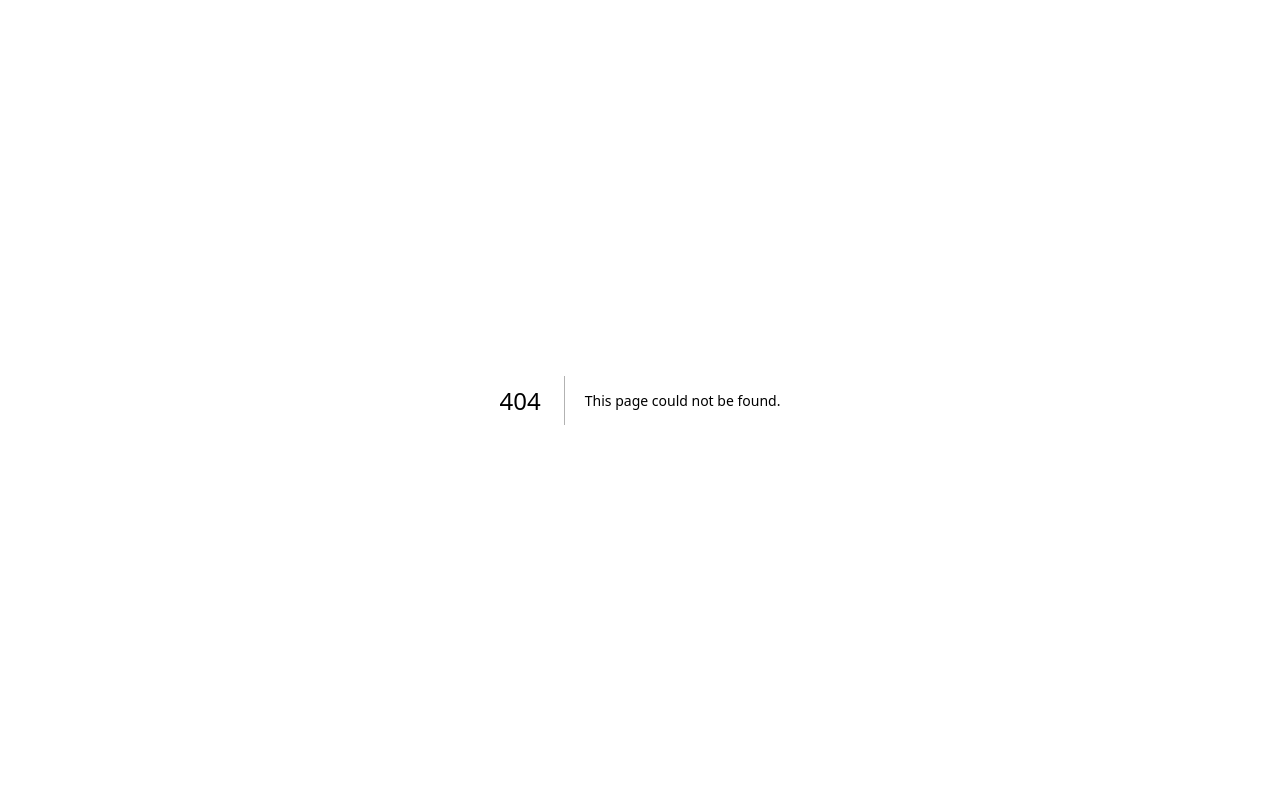
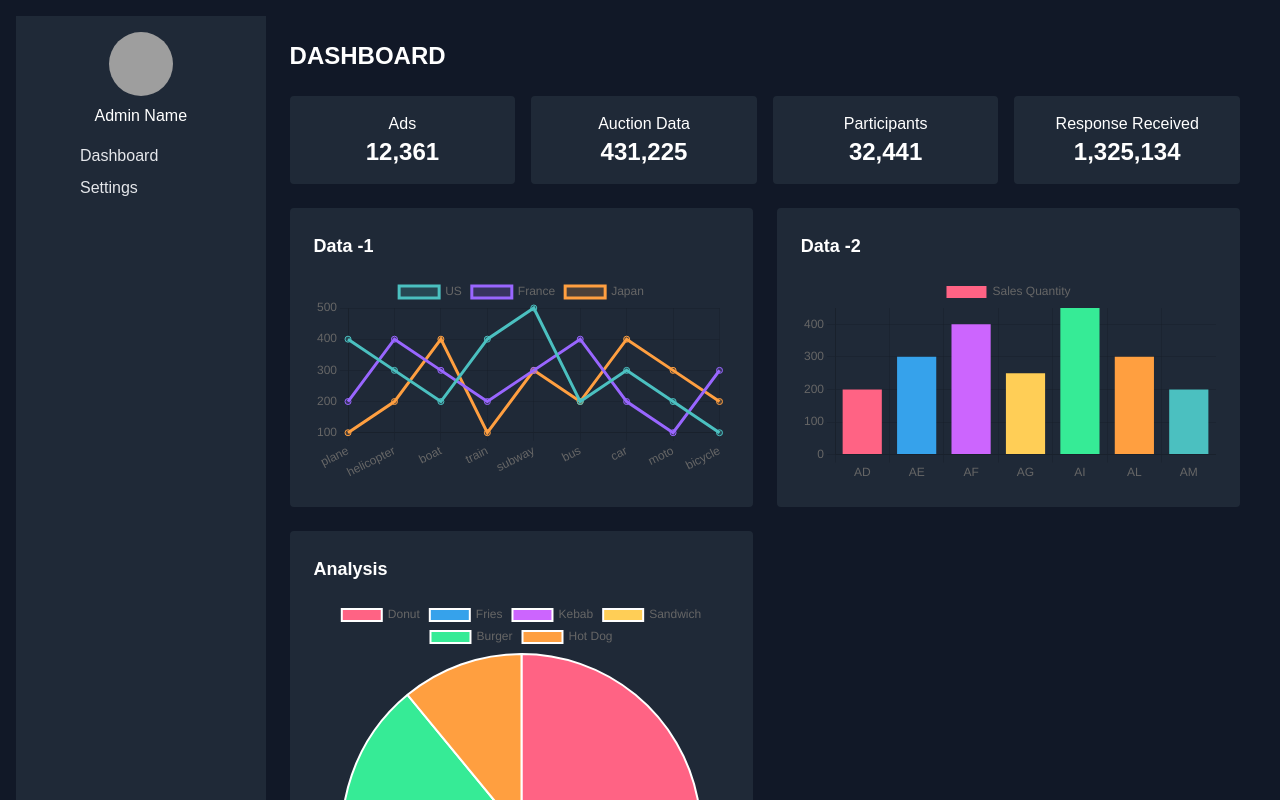
Before and after one commit to Ayush5071/Web_Stark, a Next.js app in the folder client/: page /dashboard in a window 1280 px wide. Before the commit this address had no page. Shown: the top 800 px of the page. Built offline with nearby package versions, Linux system fonts and the light colour scheme; grey boxes are pictures that could not be loaded.

Commit message:
adding dashboard

```diff
--- a/client/jsconfig.json
+++ b/client/jsconfig.json
@@ -1,5 +1,6 @@
 {
   "compilerOptions": {
+    "jsx": "react",
     "paths": {
       "@/*": ["./src/*"]
     }
--- /dev/null
+++ b/client/src/app/dashboard/page.tsx
@@ -0,0 +1,157 @@
+"use client"
+import React from 'react';
+import {
+    Chart as ChartJS,
+    CategoryScale,
+    LinearScale,
+    PointElement,
+    LineElement,
+    BarElement,
+    Title,
+    Tooltip,
+    Legend,
+    ArcElement
+} from 'chart.js';
+import { Line, Bar, Pie } from 'react-chartjs-2';
+
+ChartJS.register(
+    CategoryScale,
+    LinearScale,
+    PointElement,
+    LineElement,
+    BarElement,
+    Title,
+    Tooltip,
+    Legend,
+    ArcElement
+);
+
+const dashboard = () => {
+    const lineData = {
+        labels: ['plane', 'helicopter', 'boat', 'train', 'subway', 'bus', 'car', 'moto', 'bicycle'],
+        datasets: [
+            {
+                label: 'US',
+                data: [400, 300, 200, 400, 500, 200, 300, 200, 100],
+                borderColor: 'rgba(75, 192, 192, 1)',
+                backgroundColor: 'rgba(75, 192, 192, 0.2)',
+            },
+            {
+                label: 'France',
+                data: [200, 400, 300, 200, 300, 400, 200, 100, 300],
+                borderColor: 'rgba(153, 102, 255, 1)',
+                backgroundColor: 'rgba(153, 102, 255, 0.2)',
+            },
+            {
+                label: 'Japan',
+                data: [100, 200, 400, 100, 300, 200, 400, 300, 200],
+                borderColor: 'rgba(255, 159, 64, 1)',
+                backgroundColor: 'rgba(255, 159, 64, 0.2)',
+            },
+        ],
+    };
+
+    const barData = {
+        labels: ['AD', 'AE', 'AF', 'AG', 'AI', 'AL', 'AM'],
+        datasets: [
+            {
+                label: 'Sales Quantity',
+                data: [200, 300, 400, 250, 450, 300, 200],
+                backgroundColor: [
+                    '#ff6384',
+                    '#36a2eb',
+                    '#cc65fe',
+                    '#ffce56',
+                    '#36eb96',
+                    '#ff9f40',
+                    '#4bc0c0',
+                ],
+            },
+        ],
+    };
+
+    const pieData = {
+        labels: ['Donut', 'Fries', 'Kebab', 'Sandwich', 'Burger', 'Hot Dog'],
+        datasets: [
+            {
+                label: 'Revenue Generated',
+                data: [300, 50, 100, 40, 120, 75],
+                backgroundColor: [
+                    '#ff6384',
+                    '#36a2eb',
+                    '#cc65fe',
+                    '#ffce56',
+                    '#36eb96',
+                    '#ff9f40',
+                ],
+            },
+        ],
+    };
+
+    return (
+        <div className="min-h-screen bg-gray-900 text-white p-4">
+            <div className="flex">
+                <aside className="w-1/5 bg-gray-800 p-4 space-y-4">
+                    <div className="text-center">
+                        <img
+                            src="/profile.jpg"
+                            alt="User Profile"
+                            className="w-16 h-16 rounded-full mx-auto"
+                        />
+                        <h2 className="mt-2">Admin Name</h2>
+                    </div>
+                    <nav className="space-y-2">
+                        <a href="#" className="flex items-center text-gray-200 hover:text-white">
+                            <span className="material-icons mr-12 "></span> Dashboard
+                        </a>
+                        <a href="#" className="flex items-center text-gray-200 hover:text-white">
+                            <span className="material-icons mr-12"></span> Settings
+                        </a>
+                    </nav>
+                </aside>
+
+                <main className="w-4/5 p-6 space-y-6">
+                    <header className="flex justify-between items-center">
+                        <h1 className="text-2xl font-semibold">DASHBOARD</h1>
+                    </header>
+
+                    <div className="grid grid-cols-4 gap-4">
+                        <div className="bg-gray-800 p-4 rounded text-center">
+                            <p>Ads</p>
+                            <h2 className="text-2xl font-bold">12,361</h2>
+                        </div>
+                        <div className="bg-gray-800 p-4 rounded text-center">
+                            <p>Auction Data</p>
+                            <h2 className="text-2xl font-bold">431,225</h2>
+                        </div>
+                        <div className="bg-gray-800 p-4 rounded text-center">
+                            <p>Participants</p>
+                            <h2 className="text-2xl font-bold">32,441</h2>
+                        </div>
+                        <div className="bg-gray-800 p-4 rounded text-center">
+                            <p>Response Received</p>
+                            <h2 className="text-2xl font-bold">1,325,134</h2>
+                        </div>
+                    </div>
+
+                    <div className="grid grid-cols-2 gap-6">
+                        <div className="bg-gray-800 p-6 rounded">
+                            <h2 className="text-lg font-semibold mb-4">Data -1</h2>
+                            <Line data={lineData} options={{ responsive: true }} />
+                        </div>
+                        <div className="bg-gray-800 p-6 rounded">
+                            <h2 className="text-lg font-semibold mb-4">Data -2</h2>
+                            <Bar data={barData} options={{ responsive: true }} />
+                        </div>
+                        <div className="col-span-1 bg-gray-800 p-6 rounded">
+                            <h2 className="text-lg font-semibold mb-4">Analysis</h2>
+                            <Pie data={pieData} options={{ responsive: true }} />
+                        </div>
+                    </div>
+                </main>
+            </div>
+        </div>
+    );
+};
+
+export default dashboard;
```
Also changed, not shown: client/package.json (+8 -3 lines), client/tsconfig.json (added, +35 -0 lines), 1 other file (tests, documents, lock files or other folders).
